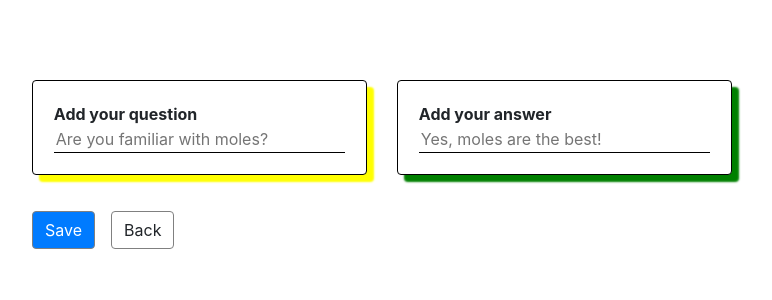
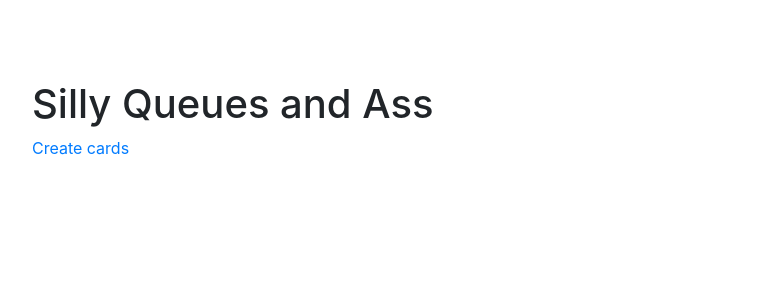
Before and after one commit to janzerfaust/sillyqsandas, an Angular app in the folder client/: page / in a window 1280 px wide. Shown: the top 300 px of the page, without its empty margins (258-1030 px from the left). Built offline with nearby package versions, Linux system fonts and the light colour scheme.

Commit message:
added home component and routing

```diff
--- a/client/src/app/app.component.html
+++ b/client/src/app/app.component.html
@@ -1,3 +1,4 @@
 <div class="container-narrow">
-  <app-cards></app-cards>
+  <h1>Silly Queues and Ass</h1>
+  <router-outlet></router-outlet>
 </div>
--- a/client/src/app/cards/cards.component.html
+++ b/client/src/app/cards/cards.component.html
@@ -17,6 +17,6 @@
   </div>
   <div class="col-sm-12 save-section">
     <button class="btn btn-primary">Save</button>
-    <button class="btn">Back</button>
+    <a routerLink="/"><button class="btn">Back</button></a>
   </div>
 </form>
--- /dev/null
+++ b/client/src/app/home/home.component.html
@@ -0,0 +1,3 @@
+<p>
+  <a routerLink="/create" routerLinkActive="true">Create cards</a>
+</p>
--- /dev/null
+++ b/client/src/app/home/home.component.ts
@@ -0,0 +1,15 @@
+import { Component, OnInit } from '@angular/core';
+
+@Component({
+  selector: 'app-home',
+  templateUrl: './home.component.html',
+  styleUrls: ['./home.component.css']
+})
+export class HomeComponent implements OnInit {
+
+  constructor() { }
+
+  ngOnInit() {
+  }
+
+}
```
Also changed, not shown: client/src/app/app-routing.module.ts (added, +17 -0 lines), client/src/app/app.module.ts (+6 -2 lines), client/src/app/home/home.component.css (added), 2 other files (tests, documents, lock files or other folders).
